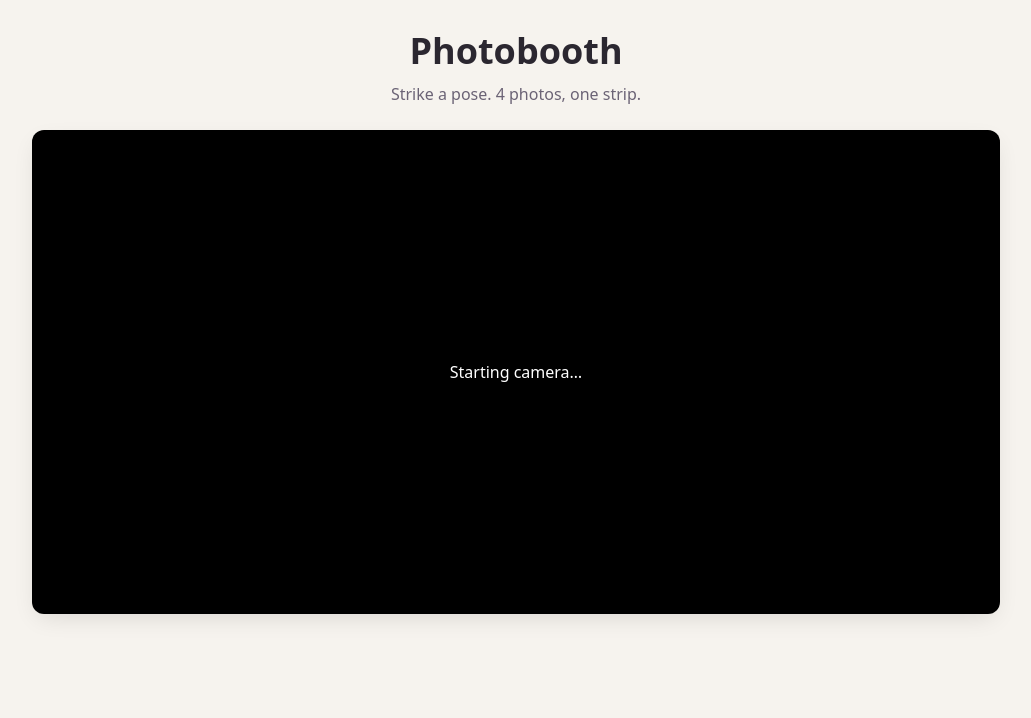
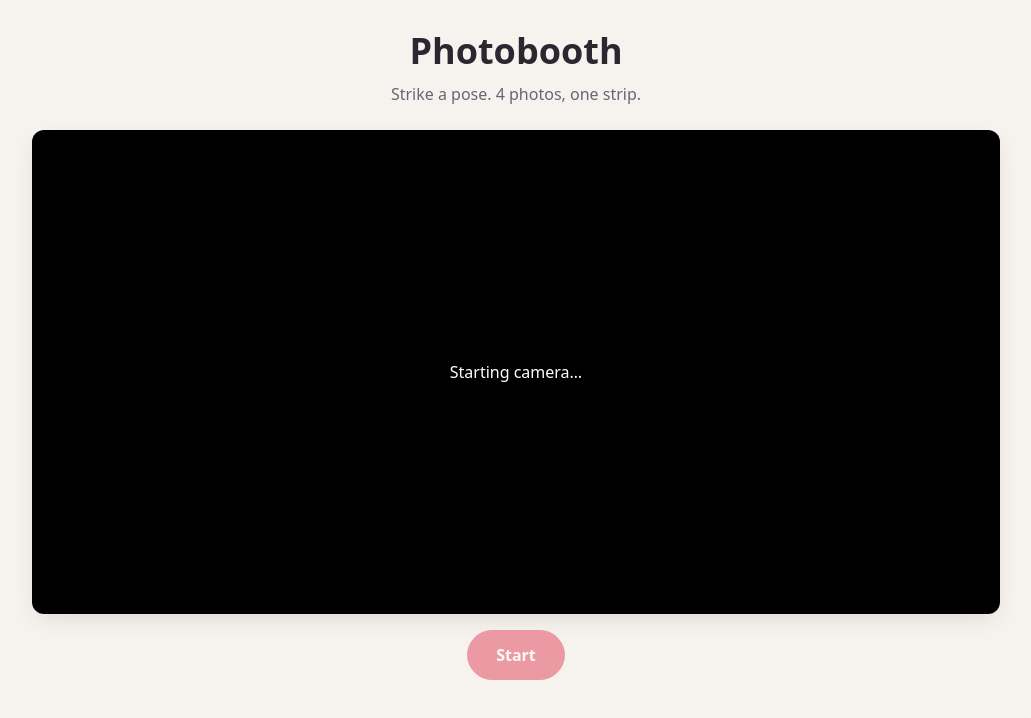
Before and after one commit to nicetrybeni30/photobooth, a React (Vite) app: page / in a window 1280 px wide. Shown: the top 718 px of the page, without its empty margins (124-1155 px from the left). Built offline with nearby package versions, Linux system fonts and the light colour scheme; no server answers.

Commit message:
Add 4-photo session loop

```diff
--- a/src/App.css
+++ b/src/App.css
@@ -18,3 +18,35 @@
   margin: 4px 0 0;
   color: var(--muted);
 }
+
+.booth {
+  display: flex;
+  flex-direction: column;
+  gap: 16px;
+}
+
+.controls {
+  display: flex;
+  justify-content: center;
+  gap: 12px;
+}
+
+.btn {
+  padding: 12px 28px;
+  border: 1px solid var(--border);
+  border-radius: 999px;
+  background: var(--surface);
+  color: var(--text);
+  font-weight: 600;
+}
+
+.btn-primary {
+  border-color: var(--accent);
+  background: var(--accent);
+  color: var(--accent-text);
+}
+
+.btn:disabled {
+  opacity: 0.5;
+  cursor: not-allowed;
+}
--- a/src/App.jsx
+++ b/src/App.jsx
@@ -1,9 +1,31 @@
+import { useCallback, useState } from 'react'
 import CameraView from './components/CameraView.jsx'
+import Countdown from './components/Countdown.jsx'
 import { useCamera } from './hooks/useCamera.js'
+import { captureFrame } from './utils/capture.js'
 import './App.css'
+
+const PHOTO_COUNT = 4
 
 function App() {
   const { videoRef, status, error } = useCamera()
+  const [photos, setPhotos] = useState([]) // array of <canvas> elements
+  const [isRunning, setIsRunning] = useState(false)
+
+  // A session is active until we have all the photos. Derived, so no extra state to keep in sync.
+  const sessionActive = isRunning && photos.length < PHOTO_COUNT
+
+  function startSession() {
+    setPhotos([])
+    setIsRunning(true)
+  }
+
+  // useCallback keeps the same function between renders, so the Countdown's
+  // effect doesn't restart its timer just because App re-rendered.
+  const takePhoto = useCallback(() => {
+    const frame = captureFrame(videoRef.current)
+    setPhotos((prev) => [...prev, frame])
+  }, [videoRef])
 
   return (
     <main className="app">
@@ -12,7 +34,27 @@ function App() {
         <p>Strike a pose. 4 photos, one strip.</p>
       </header>
 
-      <CameraView videoRef={videoRef} status={status} error={error} />
+      <section className="booth">
+        <CameraView videoRef={videoRef} status={status} error={error}>
+          {sessionActive && (
+            <Countdown
+              key={photos.length}
+              label={`Photo ${photos.length + 1} of ${PHOTO_COUNT}`}
+              onDone={takePhoto}
+            />
+          )}
+        </CameraView>
+
+        <div className="controls">
+          <button
+            className="btn btn-primary"
+            onClick={startSession}
+            disabled={status !== 'ready' || sessionActive}
+          >
+            {sessionActive ? 'Smile!' : 'Start'}
+          </button>
+        </div>
+      </section>
     </main>
   )
 }
```
